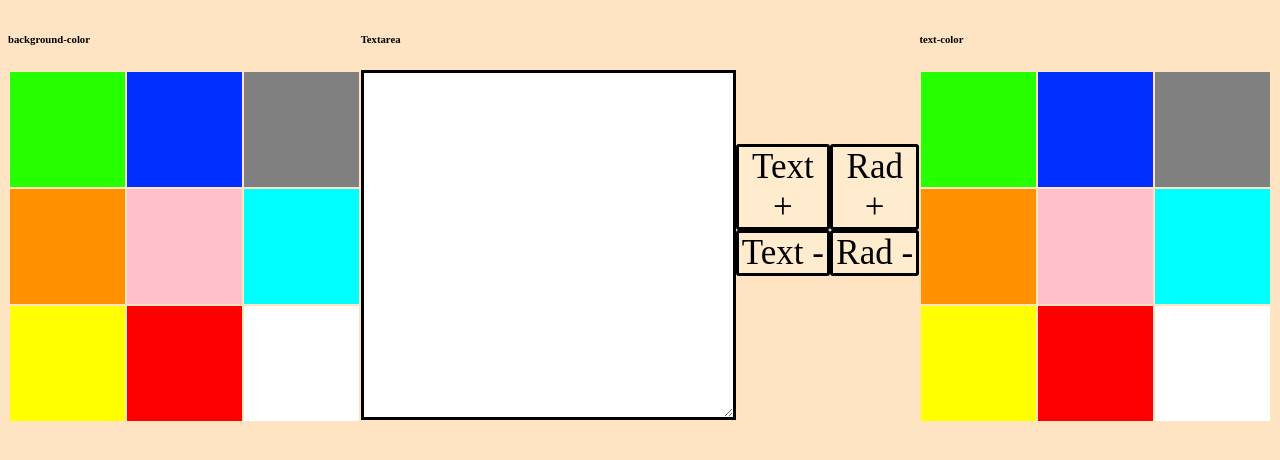
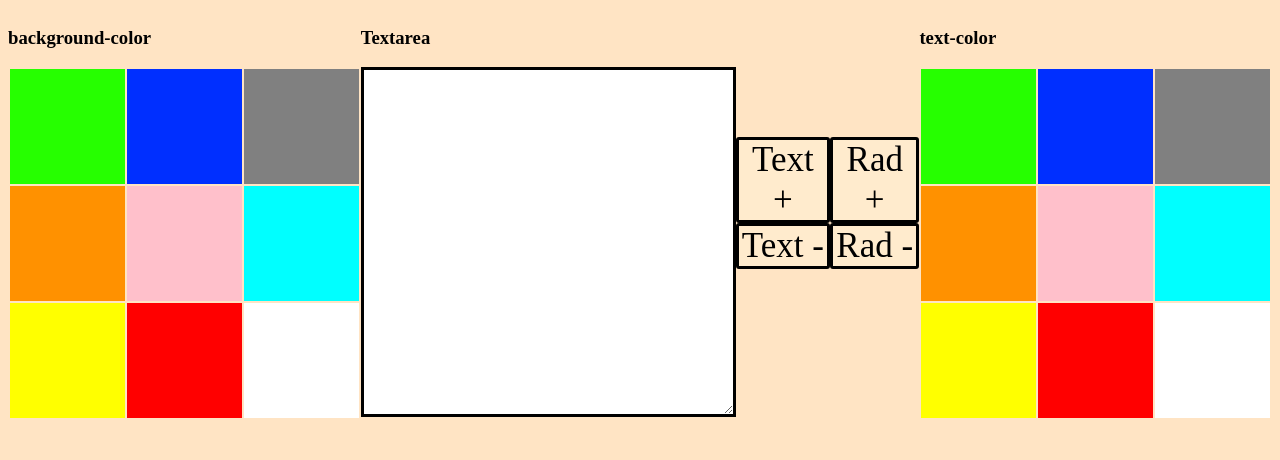
Before and after one commit to Andrewww1337/DZ10, a plain HTML site: page index.html in a window 1280 px wide. Drawn offline with Linux system fonts and the light colour scheme.

Commit message:
Update index.html

```diff
--- a/index.html
+++ b/index.html
@@ -10,7 +10,7 @@
   </head>
   <body>
 <div class="palitra">
-    <table><h6>background-color</h6>
+    <table><h3>background-color</h3>
       <tr >
         <td class="green" onclick="green('text');"></td>
         <td class="blue" onclick="blue('text');"></td>
@@ -28,20 +28,20 @@
       </tr>
     </table>
 </div>
-<div class=" textArea"><h6>Textarea</h6>
+<div class=" textArea"><h3>Textarea</h3>
     <textarea id="text">   </textarea>
 </div>
-<div class="batton"> <h6>&#8291;</h6>
+<div class="batton"> <h3>&#8291;</h3>
     <batton id="increaseFont">Text +</batton>
     <batton id="decreaseFont">Text -</batton>
 </div>
-<div class="batton"> <h6>&#8291;</h6>
+<div class="batton"> <h3>&#8291;</h3>
   <batton id="increaseBord">Rad +</batton>
   <batton id="decreaseBord">Rad -</batton>
 </div>
 <div class="palitra">
   <table >
-    <tr ><h6>text-color</h6>
+    <tr ><h3>text-color</h3>
       <td class="green" onclick="ggreen('text');"></td>
       <td class="blue" onclick="bblue('text');"></td>
       <td class="gray" onclick="ggray('text');"></td>
```
